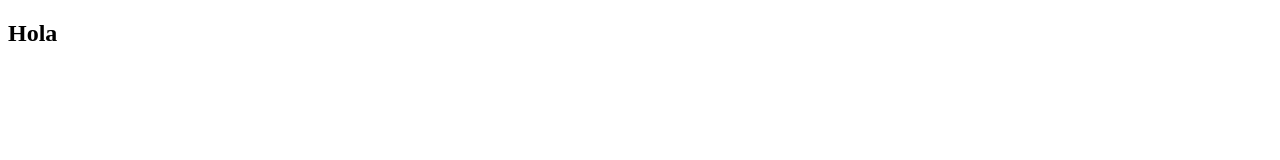
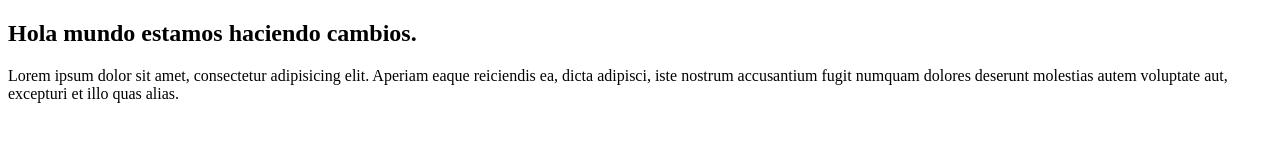
Before and after one commit to jhorman10/proyectoCursoPrework, a plain HTML site: page index.html in a window 1280 px wide. Drawn offline with Linux system fonts and the light colour scheme.

Commit message:
somethings changes

```diff
--- a/index.html
+++ b/index.html
@@ -1,14 +1,18 @@
 <!DOCTYPE html>
 <html lang="en">
-<head>
-    <meta charset="UTF-8">
-    <meta http-equiv="X-UA-Compatible" content="IE=edge">
-    <meta name="viewport" content="width=device-width, initial-scale=1.0">
+  <head>
+    <meta charset="UTF-8" />
+    <meta http-equiv="X-UA-Compatible" content="IE=edge" />
+    <meta name="viewport" content="width=device-width, initial-scale=1.0" />
     <title>Hola Mundo!</title>
-</head>
-<body>
-    <h2>
-        Hola
-    </h2>
-</body>
+  </head>
+  <body>
+    <h2>Hola mundo estamos haciendo cambios.</h2>
+    <p>
+      Lorem ipsum dolor sit amet, consectetur adipisicing elit. Aperiam eaque
+      reiciendis ea, dicta adipisci, iste nostrum accusantium fugit numquam
+      dolores deserunt molestias autem voluptate aut, excepturi et illo quas
+      alias.
+    </p>
+  </body>
 </html>
```
